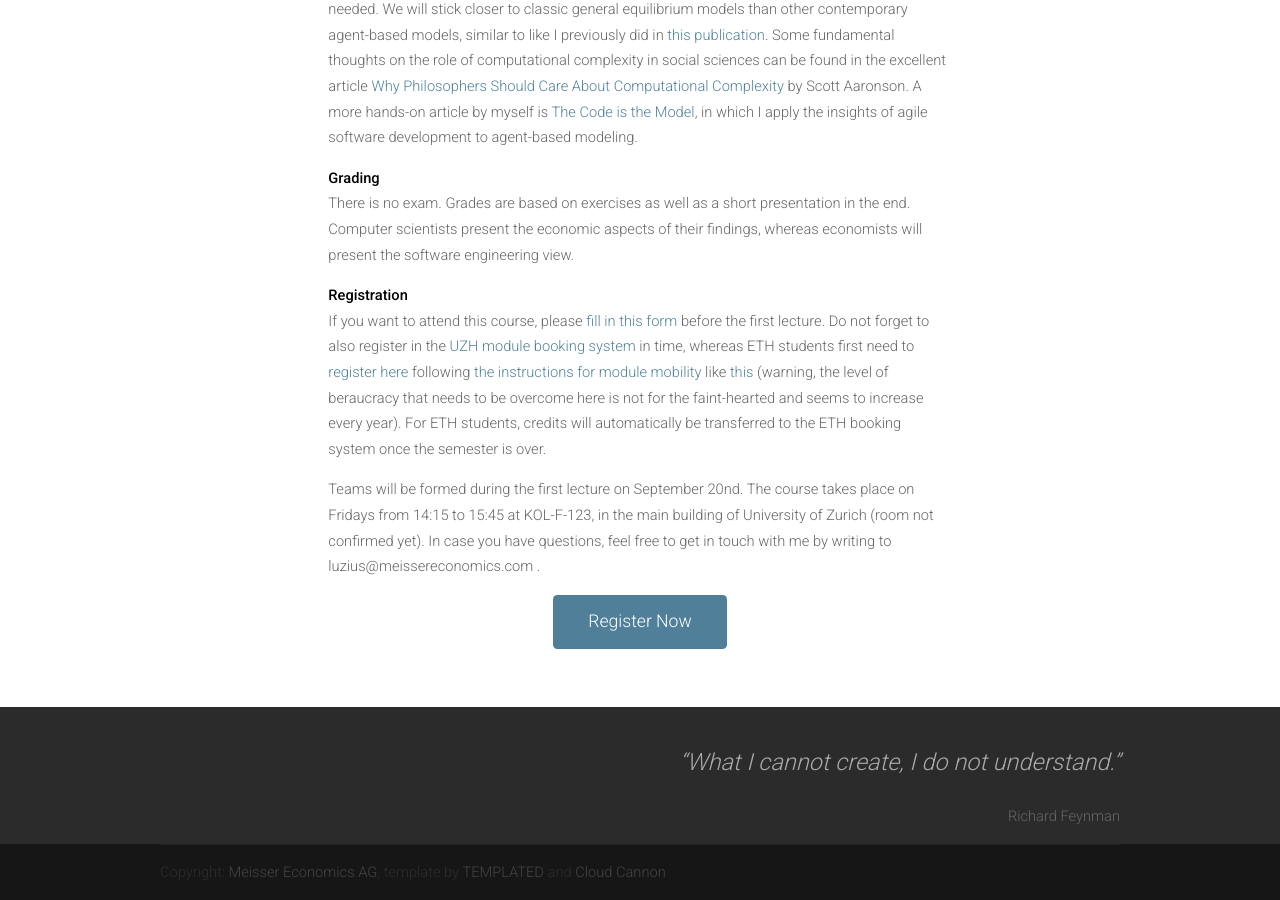
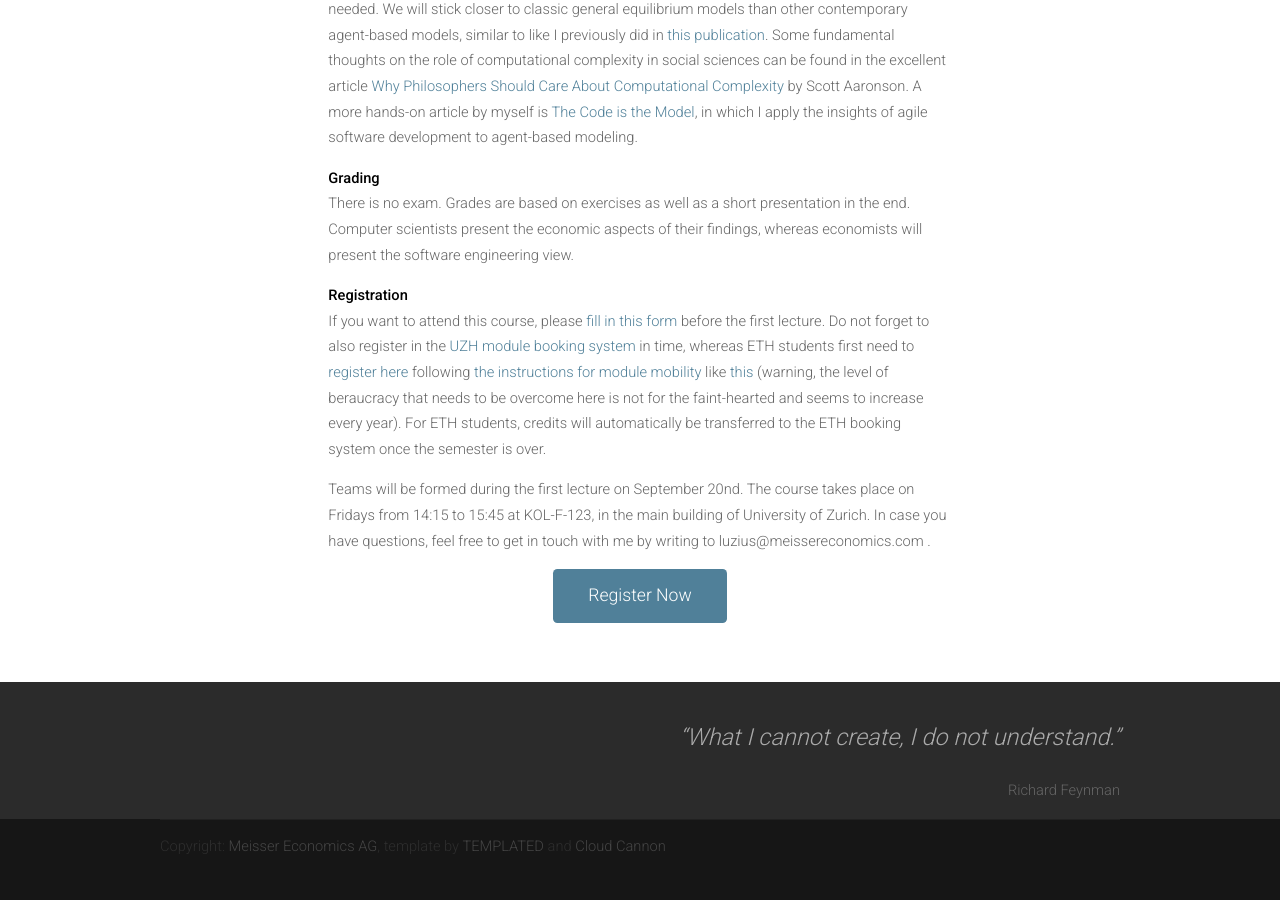
Before and after one commit to meisserecon/www, a Jekyll site: the page built from course.md, in a window 1280 px wide and 900 px high, scrolled down 1597 px. Built offline with Jekyll 4.4.1, drawn with Linux system fonts in a browser that asks for light colours; nearby versions of some CDN libraries; after the commit the page ends 2472 px from its top, so only the background shows below that.

Commit message:
Update course.md

```diff
--- a/course.md
+++ b/course.md
@@ -81,6 +81,6 @@
 
 <p>If you want to attend this course, please <a href="https://docs.google.com/forms/d/e/1FAIpQLSfiUZGNaYk8NIR_RWXHa7f5W4S-vUUTmfpFBs0hOOgmZ22x-w/viewform?usp=sf_link">fill in this form</a> before the first lecture. Do not forget to also register in the <a href="https://idagreen.uzh.ch/mb/">UZH module booking system</a> in time, whereas ETH students first need to <a href="https://studentservices.uzh.ch/uzh/application?sap-language=EN&sap-ui-language=EN#/Logon">register here</a> following <a href="https://www.uzh.ch/cmsssl/en/studies/application/chmobilityin.html">the instructions for module mobility</a> like <a href="/assets/images/bureaucracy.jpg">this</a> (warning, the level of beraucracy that needs to be overcome here is not for the faint-hearted and seems to increase every year). For ETH students, credits will automatically be transferred to the ETH booking system once the semester is over.</p>
 
-<p>Teams will be formed during the first lecture on September 20nd. The course takes place on Fridays from 14:15 to 15:45 at KOL-F-123, in the main building of University of Zurich (room not confirmed yet). In case you have questions, feel free to get in touch with me by writing to luzius@meissereconomics.com .</p>
+<p>Teams will be formed during the first lecture on September 20nd. The course takes place on Fridays from 14:15 to 15:45 at KOL-F-123, in the main building of University of Zurich. In case you have questions, feel free to get in touch with me by writing to luzius@meissereconomics.com .</p>
 
 <p><center><a href="https://docs.google.com/forms/d/e/1FAIpQLSfiUZGNaYk8NIR_RWXHa7f5W4S-vUUTmfpFBs0hOOgmZ22x-w/viewform?usp=sf_link" class="button button-style1">Register Now</a></center></p>
```
